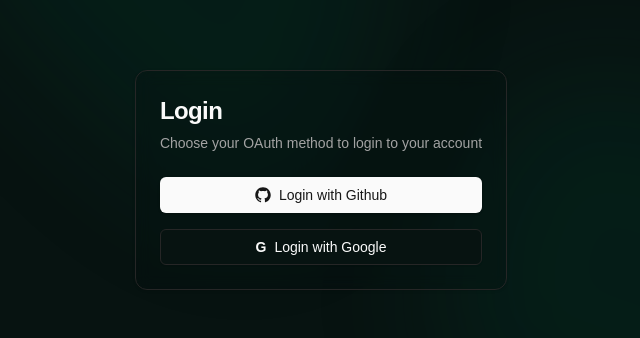
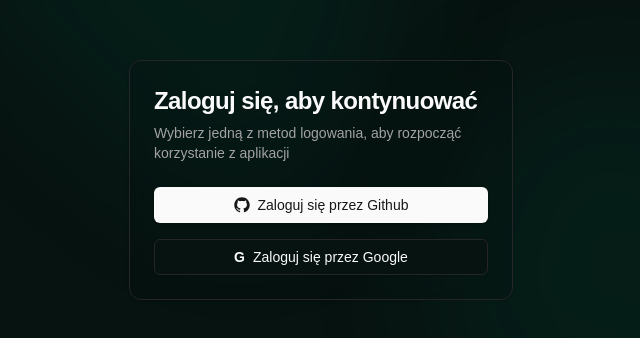
Before and after one commit to Yndh/Reclimate, a Next.js app: page /signIn in a window 1280 px wide. Shown: the part 220-558 px from the top of the page, without its empty margins (319-959 px from the left). Built offline with nearby package versions, Linux system fonts and the light colour scheme.

Commit message:
Minor fixes

```diff
--- a/app/app/layout.tsx
+++ b/app/app/layout.tsx
@@ -8,6 +8,7 @@
 import { Separator } from "@/components/ui/separator";
 import { SidebarProvider, SidebarTrigger } from "@/components/ui/sidebar";
 import { SessionProvider } from "next-auth/react";
+import { Suspense } from "react";
 
 export default function Layout({
   children,
@@ -28,7 +29,7 @@
               </div>
               <ModeToggle />
             </div>
-            {children}
+            <Suspense>{children}</Suspense>
             <ChatPopup />
           </main>
         </SidebarProvider>
--- a/app/app/ranking/page.tsx
+++ b/app/app/ranking/page.tsx
@@ -1,4 +1,5 @@
 import { AppRanking, Leaderboard } from "@/components/app-points-ranking";
+import { Button } from "@/components/ui/button";
 
 const leaderboard: Leaderboard[] = [
   {
@@ -64,10 +65,17 @@
 ];
 
 export default async function RankingPage() {
-  const res = await fetch(`${process.env.URL}/api/ranking`);
+  const res = await fetch(`${process.env.URL}/api/rankingg`);
 
   if (!res.ok) {
-    // handle error
+    return (
+      <div className="w-full h-full p-8 flex flex-col justify-center items-center">
+        <h1 className="text-xl font-semibold">
+          Wystąpił błąd w trakcie wczytywania rankingu
+        </h1>
+        <p className="text-muted-foreground">Spróbuj ponownie później</p>
+      </div>
+    );
   }
 
   const data = await res.json();
--- a/app/signIn/page.tsx
+++ b/app/signIn/page.tsx
@@ -16,9 +16,12 @@
     <div className="flex justify-center items-center h-screen w-screen">
       <Card className="mx-auto max-w-sm">
         <CardHeader>
-          <CardTitle className="text-2xl">Login</CardTitle>
+          <CardTitle className="text-2xl">
+            Zaloguj się, aby kontynuować
+          </CardTitle>
           <CardDescription>
-            Choose your OAuth method to login to your account
+            Wybierz jedną z metod logowania, aby rozpocząć korzystanie z
+            aplikacji
           </CardDescription>
         </CardHeader>
         <CardContent>
@@ -29,7 +32,7 @@
                 signIn("github", { redirectTo: "/app" });
               }}
             >
-              <GitHubLogoIcon /> Login with Github
+              <GitHubLogoIcon /> Zaloguj się przez Github
             </Button>
             <Button
               variant="outline"
@@ -39,7 +42,7 @@
               }}
             >
               <span className="font-semibold">G</span>
-              Login with Google
+              Zaloguj się przez Google
             </Button>
           </div>
         </CardContent>
--- a/package.json
+++ b/package.json
@@ -4,7 +4,7 @@
   "private": true,
   "scripts": {
     "dev": "next dev",
-    "build": "next build",
+    "build": "npx prisma generate && npx next build",
     "start": "next start",
     "lint": "next lint"
   },
```
